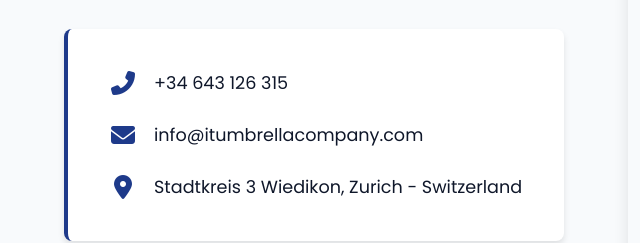
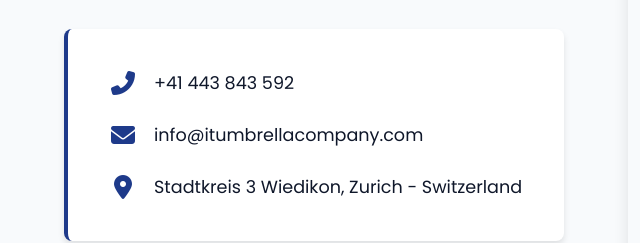
Before and after one commit to kevintonyg/kevintonyg.github.io, a plain HTML site: page index.html in a window 1280 px wide. Shown: the part 5493-5736 px from the top of the page, 0-640 px from the left. Drawn offline with Linux system fonts and the light colour scheme; grey boxes are pictures that could not be loaded.

Commit message:
Update index.html

```diff
--- a/index.html
+++ b/index.html
@@ -353,7 +353,7 @@
                     <div class="contact-details-card">
                         <div class="contact-item">
                             <i class="fas fa-phone-alt"></i>
-                            <p><a href="https://api.whatsapp.com/send?phone=34643126315" target="_blank"> +34 643 126 315</a></p>
+                            <p><a href="https://api.whatsapp.com/send?phone=34643126315" target="_blank"> +41 443 843 592</a></p>
                         </div>
                         <div class="contact-item">
                             <i class="fas fa-envelope"></i>
```
